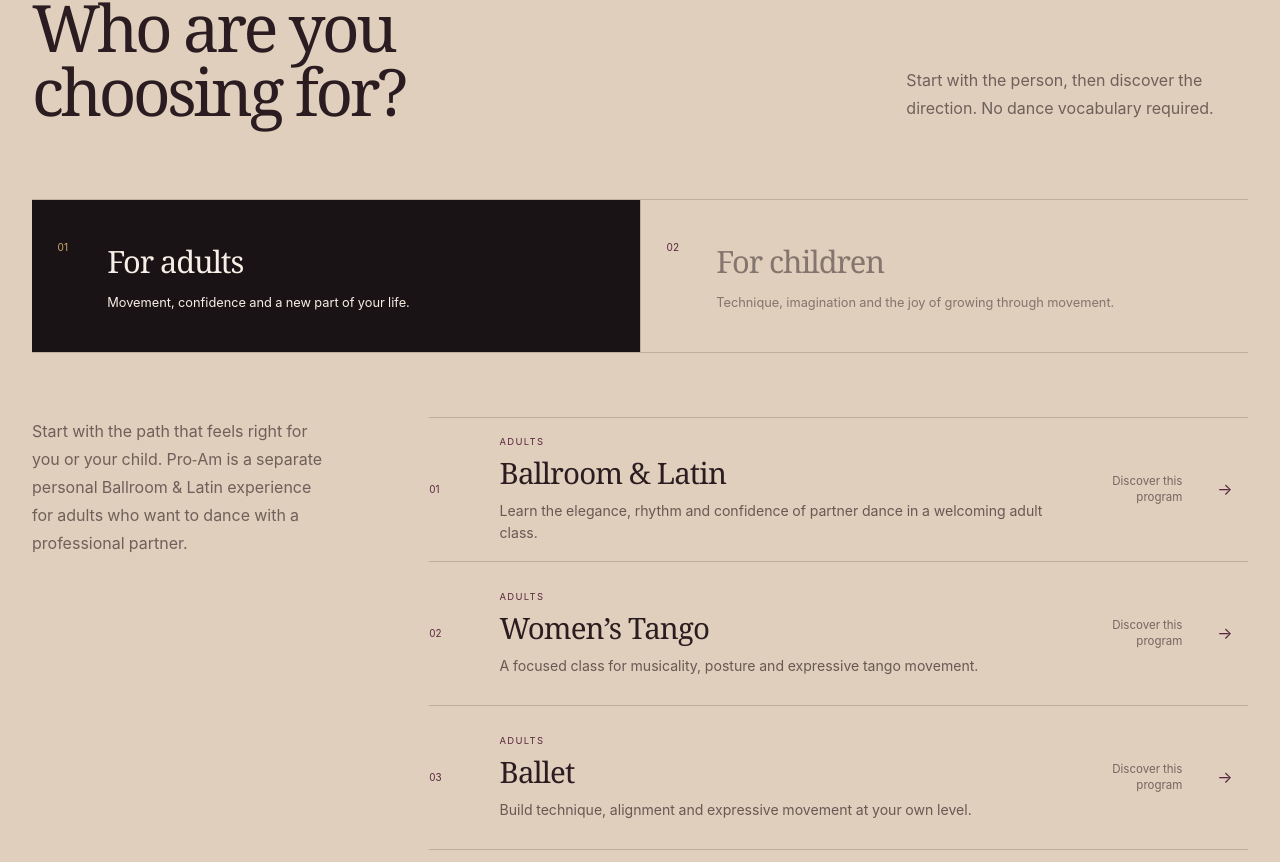
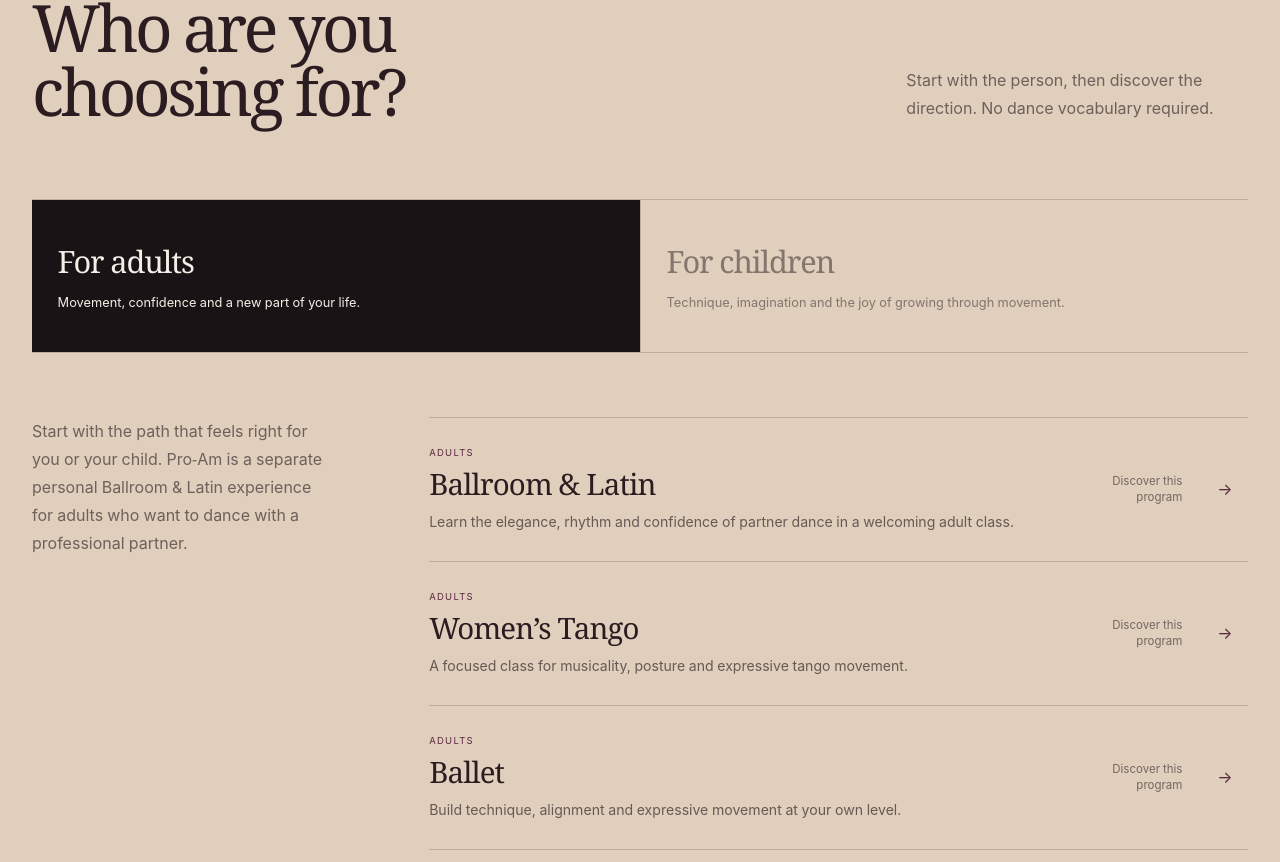
Before and after one commit to iraklidzadzamia/DancestudioTela.Vake, a React (Vite) app: page / in a window 1280 px wide. Shown: the part 1378-2240 px from the top of the page. Built offline with nearby package versions, Linux system fonts and the light colour scheme.

Commit message:
Simplify heritage and public numbering

```diff
--- a/src/App.tsx
+++ b/src/App.tsx
@@ -1,4 +1,4 @@
-import { useEffect, useRef, useState } from "react";
+import { useEffect, useId, useRef, useState } from "react";
 import { AutoPlayVideo } from "./AutoPlayVideo";
 import { scheduleGroups, siteCopy, type Language, type SiteCopy } from "./content";
 import { getProgramMedia } from "./programMedia";
@@ -120,24 +120,29 @@ function programHref(language: Language, program: Program) {
   return languagePath[language] + audience + "/" + programSlugs[program.number] + "/";
 }
 
-function Logo({ full = false, header = false }: { full?: boolean; header?: boolean }) {
-  if (header) return <svg className="logo-header" viewBox="1120 220 1830 1500" aria-hidden="true">
+function DancerMark({ className }: { className: string }) {
+  const instanceId = useId().replace(/:/g, "");
+  const filterId = `logo-luminance-${instanceId}`;
+  const maskId = `logo-dancer-mask-${instanceId}`;
+  return <svg className={className} viewBox="1120 220 1830 1500" aria-hidden="true">
     <defs>
-      <filter id="logo-luminance" x="-10%" y="-10%" width="120%" height="120%" colorInterpolationFilters="sRGB">
+      <filter id={filterId} x="-10%" y="-10%" width="120%" height="120%" colorInterpolationFilters="sRGB">
         <feColorMatrix type="luminanceToAlpha" result="luma" />
         <feComponentTransfer in="luma">
           <feFuncA type="linear" slope="4" intercept="-0.8" />
         </feComponentTransfer>
       </filter>
-      <mask id="logo-dancer-mask" maskUnits="userSpaceOnUse" x="0" y="0" width="4000" height="2828" style={{ maskType: "alpha" }}>
-        <image href="/tela-logo-header.jpg" x="0" y="0" width="4000" height="2828" filter="url(#logo-luminance)" />
+      <mask id={maskId} maskUnits="userSpaceOnUse" x="0" y="0" width="4000" height="2828" style={{ maskType: "alpha" }}>
+        <image href="/tela-logo-header.jpg" x="0" y="0" width="4000" height="2828" filter={`url(#${filterId})`} />
       </mask>
     </defs>
-    <rect x="0" y="0" width="4000" height="2828" fill="#d2a6e5" mask="url(#logo-dancer-mask)" />
+    <rect x="0" y="0" width="4000" height="2828" fill="#d2a6e5" mask={`url(#${maskId})`} />
   </svg>;
+}
 
-  const className = full ? "logo-full" : "logo-crop";
-  return <span className={className} aria-hidden="true"><img src="/tela-logo.png" alt="" loading="eager" fetchPriority="high" decoding="async" /></span>;
+function Logo({ header = false }: { header?: boolean }) {
+  if (header) return <DancerMark className="logo-header" />;
+  return <span className="logo-crop" aria-hidden="true"><img src="/tela-logo.png" alt="" loading="eager" fetchPriority="high" decoding="async" /></span>;
 }
 function SectionLabel({ children, light = false }: { children: string; light?: boolean }) {
   return <p className={"section-label" + (light ? " section-label-light" : "")}>{children}</p>;
@@ -163,7 +168,7 @@ function Header({ language, copy, onLanguage, internal = false }: { language: La
 
 function ProgramList({ language, programs, action }: { language: Language; programs: Program[]; action: string }) {
   return <div className="program-list">{programs.map((program) => <a className="program-row" href={programHref(language, program)} key={program.number}>
-    <span className="program-row-number">{program.number}</span><div><p>{program.tag}</p><h3>{program.title}</h3><span>{program.body}</span></div><small>{action}</small><i aria-hidden="true">→</i>
+    <div><p>{program.tag}</p><h3>{program.title}</h3><span>{program.body}</span></div><small>{action}</small><i aria-hidden="true">→</i>
   </a>)}</div>;
 }
 
@@ -271,10 +276,10 @@ function HomePage({ language, copy, onLanguage }: { language: Language; copy: Si
     <section className="programs section-sand" id="programs" aria-labelledby="programs-title"><div className="section-wrap">
       <div className="programs-heading"><div><SectionLabel>{ui.audienceKicker}</SectionLabel><h2 id="programs-title">{ui.audienceTitle}</h2></div><p>{ui.audienceBody}</p></div>
       <div className="audience-switch" role="group" aria-label={copy.programs.title}>
-        <button className={audience === "adults" ? "is-active" : ""} type="button" aria-pressed={audience === "adults"} onClick={() => setAudience("adults")}><span>01</span><strong>{copy.programs.adultLabel}</strong><small>{ui.adultsNote}</small></button>
-        <button className={audience === "children" ? "is-active" : ""} type="button" aria-pressed={audience === "children"} onClick={() => setAudience("children")}><span>02</span><strong>{copy.programs.childrenLabel}</strong><small>{ui.childrenNote}</small></button>
+        <button className={audience === "adults" ? "is-active" : ""} type="button" aria-pressed={audience === "adults"} onClick={() => setAudience("adults")}><strong>{copy.programs.adultLabel}</strong><small>{ui.adultsNote}</small></button>
+        <button className={audience === "children" ? "is-active" : ""} type="button" aria-pressed={audience === "children"} onClick={() => setAudience("children")}><strong>{copy.programs.childrenLabel}</strong><small>{ui.childrenNote}</small></button>
       </div>
-      <div className="programs-layout"><div className="programs-intro"><p>{copy.programs.body}</p><div className="programs-count"><span>0{visiblePrograms.length}</span><small>{copy.programs.kicker}</small></div></div><ProgramList language={language} programs={visiblePrograms} action={ui.viewProgram} /></div>
+      <div className="programs-layout"><div className="programs-intro"><p>{copy.programs.body}</p></div><ProgramList language={language} programs={visiblePrograms} action={ui.viewProgram} /></div>
     </div></section>
 
     <section className="editorial-film proam-film section-dark" id="proam" aria-labelledby="proam-title"><div className="section-wrap editorial-split">
@@ -311,11 +316,11 @@ function HomePage({ language, copy, onLanguage }: { language: Language; copy: Si
     <section className="schedule-section section-sand" id="schedule" aria-labelledby="schedule-title"><div className="section-wrap">
       <div className="schedule-header"><div><SectionLabel>{copy.schedule.kicker}</SectionLabel><h2 id="schedule-title">{copy.schedule.title}</h2></div><div><p>{copy.schedule.body}</p><span>{copy.schedule.draft}</span></div></div>
       <div className="schedule-layout"><div className="schedule-tabs" role="group" aria-label={copy.schedule.title}>{scheduleGroups.map((group) => <button key={group.id} type="button" aria-pressed={activeSchedule === group.id} className={activeSchedule === group.id ? "is-active" : ""} onClick={() => setActiveSchedule(group.id)}><span>{group.label[language]}</span><i aria-hidden="true">{activeSchedule === group.id ? "●" : "○"}</i></button>)}</div>
-        <div className="schedule-panel"><div className="schedule-panel-title"><span>{selectedSchedule.label[language]}</span><i>{String(selectedSchedule.classes.length).padStart(2, "0")}</i></div><div className="class-list">{selectedSchedule.classes.map((item, index) => <article className="class-row" key={item.time + item.title + index}><time>{item.time}</time><div><h3>{item.title}</h3>{item.teachers && <p>{copy.schedule.teachers} {item.teachers}</p>}</div></article>)}</div></div>
+        <div className="schedule-panel"><div className="schedule-panel-title"><span>{selectedSchedule.label[language]}</span></div><div className="class-list">{selectedSchedule.classes.map((item, index) => <article className="class-row" key={item.time + item.title + index}><time>{item.time}</time><div><h3>{item.title}</h3>{item.teachers && <p>{copy.schedule.teachers} {item.teachers}</p>}</div></article>)}</div></div>
       </div>
     </div></section>
 
-    <section className="heritage section-dark" id="story" aria-labelledby="heritage-title"><div className="section-wrap heritage-grid"><div className="heritage-emblem"><Logo full /></div><div className="heritage-copy"><SectionLabel light>{copy.heritage.kicker}</SectionLabel><h2 id="heritage-title">{copy.heritage.title}</h2><p>{copy.heritage.body}</p></div><div className="heritage-year"><span>{ui.sinceLabel}</span><strong>{copy.heritage.year}</strong></div></div></section>
+    <section className="heritage section-dark" id="story" aria-labelledby="heritage-title"><div className="section-wrap heritage-grid"><div className="heritage-emblem"><DancerMark className="heritage-mark" /></div><div className="heritage-copy"><SectionLabel light>{copy.heritage.kicker}</SectionLabel><h2 id="heritage-title">{copy.heritage.title}</h2><p>{copy.heritage.body}</p></div><div className="heritage-year"><span>{ui.sinceLabel}</span><strong>{copy.heritage.year}</strong></div></div></section>
 
     <section className="faq section-ivory" aria-labelledby="faq-title"><div className="section-wrap faq-grid"><div className="faq-heading"><SectionLabel>{copy.faq.kicker}</SectionLabel><h2 id="faq-title">{copy.faq.title}</h2></div><div className="faq-list">{[0, 1, 3, 5, 6].map((sourceIndex, index) => { const item = copy.faq.items[sourceIndex]; return <details key={item.question} open={index === 0}><summary><span>{String(index + 1).padStart(2, "0")}</span><strong>{item.question}</strong><i aria-hidden="true">+</i></summary><p>{item.answer}</p></details>; })}</div></div></section>
 
@@ -351,7 +356,7 @@ function ProgramPage({ language, copy, onLanguage, audience, slug }: { language:
     <section className="detail-proof section-sand"><div className="section-wrap">{copy.hero.notes.map((note, index) => <span key={note}><i>{String(index + 1).padStart(2, "0")}</i>{note}</span>)}</div></section>
     <section className="detail-content section-ivory"><div className="section-wrap detail-content-grid"><article><SectionLabel>{ui.whoTitle}</SectionLabel><h2>{ui.whoTitle}</h2><p>{audience === "adults" ? ui.whoBodyAdult : ui.whoBodyChild}</p></article><article><SectionLabel>{ui.lessonTitle}</SectionLabel><h2>{ui.lessonTitle}</h2><p>{ui.lessonBody}</p></article><article><SectionLabel>{ui.practicalTitle}</SectionLabel><h2>{ui.practicalTitle}</h2><p>{ui.practicalBody}</p><a className="text-link" href={languagePath[language] + "#schedule"}>{ui.scheduleLink}<span aria-hidden="true">↗</span></a></article></div></section>
     {isProAm && <section className="detail-proam section-plum"><div className="section-wrap proam-points">{copy.proam.points.map((point) => <article className="proam-point" key={point.number}><span>{point.number}</span><div><h3>{point.title}</h3><p>{point.body}</p></div></article>)}</div></section>}
-    <section className="related section-dark"><div className="section-wrap"><SectionLabel light>{ui.related}</SectionLabel><div className="related-grid">{related.map((program) => <a href={programHref(language, program)} key={program.number}><span>{program.number}</span><h2>{program.title}</h2><p>{program.body}</p><i aria-hidden="true">↗</i></a>)}</div></div></section>
+    <section className="related section-dark"><div className="section-wrap"><SectionLabel light>{ui.related}</SectionLabel><div className="related-grid">{related.map((program) => <a href={programHref(language, program)} key={program.number}><h2>{program.title}</h2><p>{program.body}</p><i aria-hidden="true">↗</i></a>)}</div></div></section>
     <section className="contact-section detail-contact" id="contact"><div className="section-wrap contact-grid"><div><SectionLabel light>{copy.contact.kicker}</SectionLabel><h2>{copy.contact.title}</h2></div><div className="contact-action"><p>{copy.contact.body}</p><a className="button button-light" href={languagePath[language] + "#contact"}>{copy.bookShort}<span aria-hidden="true">↗</span></a></div></div></section>
     <Footer copy={copy} />
   </main>;
--- a/src/styles.css
+++ b/src/styles.css
@@ -120,10 +120,8 @@ h1,
   background: rgba(18, 16, 17, 0.54);
   box-shadow: 0 0 0 1px rgba(208, 174, 222, 0.35), 0 0.8rem 2rem rgba(0, 0, 0, 0.16);
 }
-.logo-crop img, .logo-full img { width: 100%; height: 100%; display: block; object-fit: cover; }
+.logo-crop img { width: 100%; height: 100%; display: block; object-fit: cover; }
 .logo-crop img { transform: none; border-radius: 50%; filter: none; }
-.logo-full { width: min(100%, 26rem); aspect-ratio: 1.43; display: block; overflow: hidden; }
-.logo-full img { object-fit: contain; }
 .brand-type { color: rgba(255, 255, 255, 0.92); font-family: Georgia, "Times New Roman", serif; font-size: 1.34rem; font-weight: 400; letter-spacing: 0.018em; line-height: 1; white-space: nowrap; text-shadow: 0 0.35rem 1.2rem rgba(0, 0, 0, 0.72); }
 .desktop-nav { display: flex; gap: clamp(1.3rem, 2.5vw, 2.8rem); color: rgba(255, 255, 255, 0.68); font-size: 0.7rem; letter-spacing: 0.09em; text-transform: uppercase; }
 .desktop-nav a, .language-switcher button { transition: color 180ms ease; }
@@ -286,22 +284,17 @@ h1 em { display: block; color: var(--lilac); font-weight: 400; }
 .programs-heading h2, .section-heading-row h2, .schedule-header h2 { max-width: 12ch; margin: 2rem 0 0; font-size: clamp(3rem, 5.1vw, 5.7rem); line-height: 0.97; }
 .programs-heading > p, .section-heading-row > p, .schedule-header > div:last-child p { margin: 0; color: rgba(42, 28, 32, 0.62); line-height: 1.75; }
 .audience-switch { display: grid; grid-template-columns: repeat(2, 1fr); margin-top: clamp(3.5rem, 6vw, 6rem); border-top: 1px solid var(--line-dark); border-bottom: 1px solid var(--line-dark); }
-.audience-switch button { min-height: 9.5rem; display: grid; grid-template-columns: 2rem 1fr; gap: 0.7rem 1.1rem; align-content: center; padding: 1.4rem 1.6rem; border: 0; background: transparent; color: rgba(42, 28, 32, 0.5); text-align: left; cursor: pointer; transition: background 180ms ease, color 180ms ease; }
+.audience-switch button { min-height: 9.5rem; display: grid; gap: 0.7rem; align-content: center; padding: 1.4rem 1.6rem; border: 0; background: transparent; color: rgba(42, 28, 32, 0.5); text-align: left; cursor: pointer; transition: background 180ms ease, color 180ms ease; }
 .audience-switch button + button { border-left: 1px solid var(--line-dark); }
 .audience-switch button.is-active { background: var(--ink); color: var(--ivory); }
-.audience-switch button > span { grid-row: 1 / span 2; color: var(--plum); font-size: 0.63rem; }
-.audience-switch button.is-active > span { color: var(--gold); }
 .audience-switch strong { font-family: Georgia, "Times New Roman", serif; font-size: clamp(1.55rem, 2.4vw, 2.45rem); font-weight: 400; letter-spacing: -0.035em; }
 .audience-switch small { max-width: 34rem; font-size: 0.8rem; line-height: 1.5; }
 .programs-layout { display: grid; grid-template-columns: minmax(15rem, 0.36fr) minmax(0, 1fr); gap: clamp(3rem, 8vw, 8rem); margin-top: clamp(3rem, 5vw, 5rem); }
-.programs-intro { display: flex; flex-direction: column; justify-content: space-between; gap: 4rem; }
+.programs-intro { align-self: start; }
 .programs-intro > p { color: rgba(42, 28, 32, 0.62); line-height: 1.75; }
-.programs-count span { display: block; color: var(--plum); font-family: Georgia, "Times New Roman", serif; font-size: clamp(4rem, 7vw, 7rem); line-height: 0.8; }
-.programs-count small { display: block; margin-top: 0.8rem; font-size: 0.62rem; letter-spacing: 0.16em; text-transform: uppercase; }
 .program-list { border-top: 1px solid var(--line-dark); }
-.program-row { min-height: 9rem; display: grid; grid-template-columns: 3rem 1fr auto 2.7rem; gap: 1.4rem; align-items: center; border-bottom: 1px solid var(--line-dark); transition: padding 180ms ease, background 180ms ease; }
+.program-row { min-height: 9rem; display: grid; grid-template-columns: 1fr auto 2.7rem; gap: 1.4rem; align-items: center; border-bottom: 1px solid var(--line-dark); transition: padding 180ms ease, background 180ms ease; }
 .program-row:hover { padding-inline: 1rem; background: rgba(245, 239, 231, 0.38); }
-.program-row-number { color: var(--plum); font-size: 0.62rem; }
 .program-row p { margin: 0 0 0.35rem; color: var(--plum); font-size: 0.59rem; letter-spacing: 0.14em; text-transform: uppercase; }
 .program-row h3 { margin: 0; font-family: Georgia, "Times New Roman", serif; font-size: clamp(1.4rem, 2.3vw, 2.15rem); font-weight: 400; letter-spacing: -0.03em; }
 .program-row div > span { display: block; max-width: 41rem; margin-top: 0.45rem; color: rgba(42, 28, 32, 0.66); font-size: 0.88rem; line-height: 1.55; }
@@ -411,8 +404,7 @@ h1 em { display: block; color: var(--lilac); font-weight: 400; }
 .schedule-tabs span { max-width: 14rem; font-family: Georgia, "Times New Roman", serif; font-size: 1.15rem; }
 .schedule-tabs i { color: var(--plum); font-size: 0.58rem; font-style: normal; }
 .schedule-panel { padding: clamp(1.5rem, 3vw, 3rem); background: var(--ivory); }
-.schedule-panel-title { display: flex; align-items: start; justify-content: space-between; gap: 2rem; padding-bottom: 1.8rem; border-bottom: 1px solid var(--line-dark); font-family: Georgia, "Times New Roman", serif; font-size: clamp(1.6rem, 3vw, 2.8rem); }
-.schedule-panel-title i { color: var(--lilac); font-size: clamp(2.5rem, 5vw, 5rem); font-style: normal; line-height: 0.8; }
+.schedule-panel-title { padding-bottom: 1.8rem; border-bottom: 1px solid var(--line-dark); font-family: Georgia, "Times New Roman", serif; font-size: clamp(1.6rem, 3vw, 2.8rem); }
 .class-row { min-height: 6.4rem; display: grid; grid-template-columns: 8rem 1fr auto; gap: 1.4rem; align-items: center; border-bottom: 1px solid var(--line-dark); }
 .class-row time { color: var(--plum); font-size: 0.7rem; font-weight: 700; letter-spacing: 0.05em; }
 .class-row h3 { margin: 0; font-family: Georgia, "Times New Roman", serif; font-size: clamp(1.2rem, 2vw, 1.65rem); font-weight: 400; }
@@ -422,7 +414,8 @@ h1 em { display: block; color: var(--lilac); font-weight: 400; }
 .heritage { position: relative; overflow: hidden; padding-block: clamp(4.5rem, 7vw, 7rem); }
 .heritage::before { content: ""; width: 55rem; height: 55rem; position: absolute; left: -34rem; top: -5rem; border: 1px solid rgba(208, 173, 107, 0.2); border-radius: 50%; }
 .heritage-grid { position: relative; display: grid; grid-template-columns: minmax(12rem, 0.32fr) minmax(0, 1fr) minmax(8rem, 0.24fr); gap: clamp(3rem, 6vw, 6rem); align-items: center; }
-.heritage-emblem { display: grid; place-items: center; border: 1px solid var(--line-light); border-radius: 50%; background: rgba(0, 0, 0, 0.18); }
+.heritage-emblem { display: grid; place-items: center; }
+.heritage-mark { width: min(100%, 18rem); display: block; opacity: 0.82; filter: drop-shadow(0 1rem 3rem rgba(184, 144, 204, 0.16)); }
 .heritage-copy h2 { max-width: 14ch; margin: 1.6rem 0 0; font-size: clamp(2.6rem, 4vw, 4.7rem); line-height: 1; }
 .heritage-copy > p { max-width: 42rem; margin: 2rem 0 0; color: rgba(255, 255, 255, 0.58); line-height: 1.78; }
 .heritage-year { text-align: right; }
@@ -497,8 +490,7 @@ h1 em { display: block; color: var(--lilac); font-weight: 400; }
 .related-grid { display: grid; grid-template-columns: repeat(3, 1fr); margin-top: 3rem; border-top: 1px solid var(--line-light); border-bottom: 1px solid var(--line-light); }
 .related-grid a { min-height: 23rem; position: relative; padding: 2rem 1.5rem; border-left: 1px solid var(--line-light); }
 .related-grid a:last-child { border-right: 1px solid var(--line-light); }
-.related-grid a > span { color: var(--gold); font-size: 0.62rem; }
-.related-grid h2 { margin: 4rem 0 0; font-size: clamp(2rem, 3vw, 3.3rem); line-height: 1; }
+.related-grid h2 { margin: 0; font-size: clamp(2rem, 3vw, 3.3rem); line-height: 1; }
 .related-grid p { color: rgba(255, 255, 255, 0.5); font-size: 0.72rem; line-height: 1.6; }
 .related-grid i { position: absolute; right: 1.5rem; bottom: 1.5rem; color: var(--lilac); font-style: normal; }
 .detail-contact { min-height: auto; }
@@ -563,12 +555,11 @@ h1 em { display: block; color: var(--lilac); font-weight: 400; }
   .orientation-facts dd { font-size: 0.72rem; line-height: 1.4; }
   .programs-heading, .section-heading-row, .schedule-header { gap: 1.5rem; align-items: start; }
   .audience-switch { grid-template-columns: repeat(2, 1fr); }
-  .audience-switch button { min-height: 8.2rem; grid-template-columns: 1.45rem 1fr; gap: 0.55rem; padding: 1rem 0.75rem; }
+  .audience-switch button { min-height: 8.2rem; gap: 0.55rem; padding: 1rem 0.75rem; }
   .audience-switch button + button { border-left: 1px solid var(--line-dark); border-top: 0; }
   .audience-switch strong { font-size: clamp(1.35rem, 5vw, 1.8rem); }
   .programs-intro { display: grid; grid-template-columns: 1fr auto; align-items: end; gap: 2rem; }
-  .programs-count { display: none; }
-  .program-row { grid-template-columns: 2.3rem 1fr 2.5rem; gap: 1rem; padding-block: 1.5rem; }
+  .program-row { grid-template-columns: 1fr 2.5rem; gap: 1rem; padding-block: 1.5rem; }
   .program-row > small { display: none; }
   .proam-monogram { display: none; }
   .proam-grid { gap: 3rem; padding-left: 0; }
@@ -630,7 +621,6 @@ h1 em { display: block; color: var(--lilac); font-weight: 400; }
   .hero-actions { margin-top: 1.4rem; }
   .hero-actions .button { min-height: 52px; }
   .programs-intro { grid-template-columns: 1fr; }
-  .programs-count { text-align: left; }
   .program-row { min-height: 8.5rem; }
   .program-row div > span { font-size: 0.86rem; }
   .inside-values { grid-template-columns: 1fr; }
```
Also changed, not shown: 1 other file (tests, documents, lock files or other folders).
